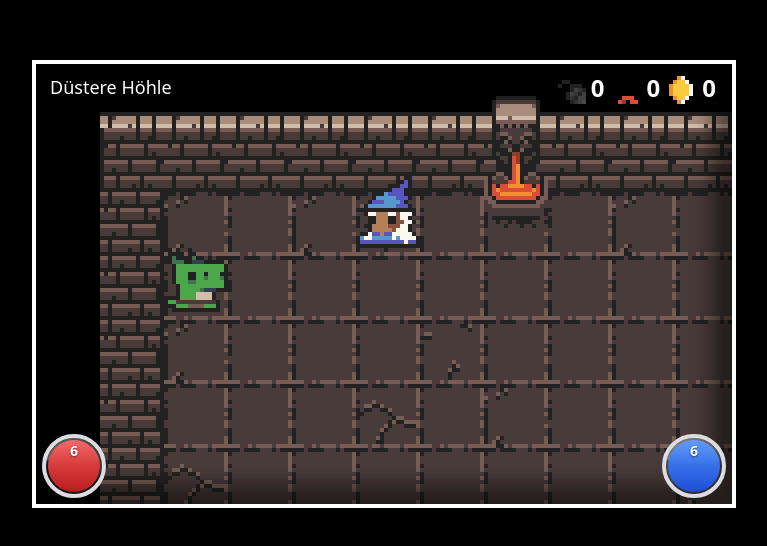
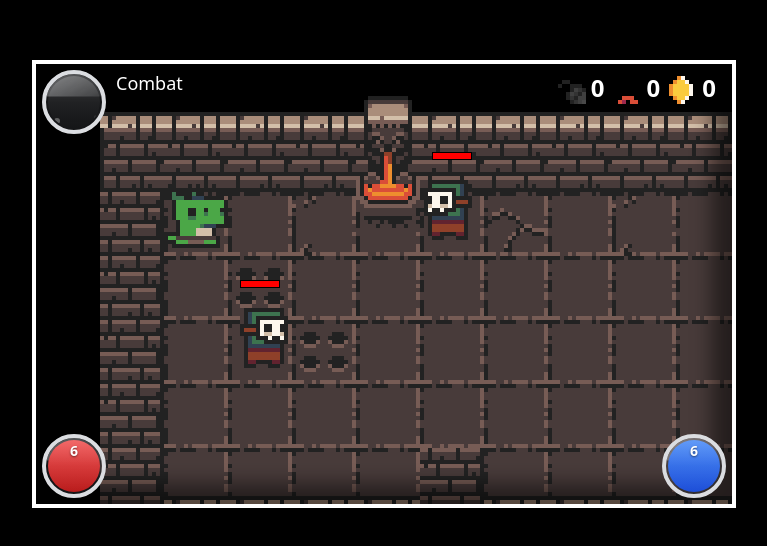
Before and after one commit to H-Schultz/hawk3, a Vue app: page /dungeon-crawler in a window 1280 px wide. Shown: the part 116-662 px from the top of the page, without its empty margins (256-1023 px from the left). Built offline with nearby package versions, Linux system fonts and the light colour scheme.

Commit message:
Hawk3 DungeonCrawler weiter entwickelt

```diff
--- a/src/components/dungeon-crawler/DungeonCrawler.vue
+++ b/src/components/dungeon-crawler/DungeonCrawler.vue
@@ -111,6 +111,11 @@ const loadMap = (mapIndex) => {
   currentMapIndex.value = mapIndex;
   currentMap.value = mapData;
   dungeonMap.value = processedLayout;
+  traps.value.forEach(trap => {
+    if (trap.timerId) {
+      clearTimeout(trap.timerId);
+    }
+  });
   traps.value = [];
 
   for (let y = 0; y < layout.length; y++) {
@@ -119,9 +124,13 @@ const loadMap = (mapIndex) => {
         startPos = {x, y};
       }
       if (layout[y][x] === 30) {
-        initializeTrap(x, y);
+        traps.value.push({x, y, status: 'active'});
       }
     }
+  }
+
+  if (traps.value.length > 0) {
+    initializeTraps();
   }
 
   player.value.position = startPos;
@@ -167,6 +176,34 @@ const loadMap = (mapIndex) => {
   }
 
   return true;
+};
+
+const initializeTraps = () => {
+  traps.value.forEach(trap => {
+    initializeTrap(trap.x, trap.y);
+  });
+};
+
+const initializeTrap = (x, y) => {
+  const toggleTrapStatus = () => {
+    const trap = traps.value.find(trap => trap.x === x && trap.y === y);
+    if (!trap) return;
+    trap.status = trap.status === 'active' ? 'idle' : 'active';
+    if (trap.status === 'active' && player.value.position.x === x && player.value.position.y === y) {
+
+      console.log('active Trap', trap, x, y, trap.timerId);
+      checkTrapDamage(player.value.position);
+    }
+    trap.timerId = setTimeout(
+        toggleTrapStatus,
+        trap.status === 'active' ? TILES[30].trap.activeTime : TILES[30].trap.activationInterval
+    );
+  };
+  const trap = traps.value.find(trap => trap.x === x && trap.y === y);
+  if (trap) {
+    console.log('Init Trap', trap, x, y, trap.timerId);
+    trap.timerId = setTimeout(toggleTrapStatus, TILES[30].trap.activeTime);
+  }
 };
 
 const startQuest = (quest) => {
@@ -960,34 +997,6 @@ const getTileObjects = (tile, rowIndex, tileIndex) => {
   return null;
 };
 
-const initializeTrap = (x, y) => {
-  traps.value.push({x, y, status: 'active'});
-  const toggleTrapStatus = () => {
-    const trap = traps.value.find(trap => trap.x === x && trap.y === y);
-    if (!trap) return;
-    trap.status = trap.status === 'active' ? 'idle' : 'active';
-    if (trap.status === 'active') {
-      checkTrapDamage(player.value.position);
-    }
-    trap.timerId = setTimeout(
-        toggleTrapStatus,
-        trap.status === 'active' ? TILES[30].trap.activeTime : TILES[30].trap.activationInterval
-    );
-  };
-  // Starte den ersten Timer
-  const trap = traps.value.find(trap => trap.x === x && trap.y === y);
-  if (trap) {
-    trap.timerId = setTimeout(toggleTrapStatus, TILES[30].trap.activeTime);
-  }
-  // Optional: Cleanup-Funktion zurückgeben
-  return () => {
-    const trap = traps.value.find(trap => trap.x === x && trap.y === y);
-    if (trap && trap.timerId) {
-      clearTimeout(trap.timerId);
-    }
-  };
-};
-
 const checkTrapDamage = (playerPosition) => {
   const trap = traps.value.find(trap => trap.x === playerPosition.x && trap.y === playerPosition.y);
   if (trap && trap.status === 'active') {
--- a/src/components/dungeon-crawler/NPC.vue
+++ b/src/components/dungeon-crawler/NPC.vue
@@ -175,11 +175,10 @@ const handleKeyPress = (event) => {
   } else if (showDialog.value && (currentMessage.value === 'chooseCharacter' || currentMessage.value === 'chooseWeapon')) {
     checkChangeMoving();
     const length = currentMessage.value === 'chooseCharacter' ? characters.length : weapons.length;
-    console.log('length', length);
-    if (event.code === 'ArrowUp') {
+    if (event.code === 'ArrowUp' || event.key === 'w') {
       selectedCharacterIndex.value = (selectedCharacterIndex.value - 1 + length) % length;
       changeCharacter(selectedCharacterIndex.value);
-    } else if (event.code === 'ArrowDown') {
+    } else if (event.code === 'ArrowDown' || event.key === 's') {
       selectedCharacterIndex.value = (selectedCharacterIndex.value + 1) % length;
       changeCharacter(selectedCharacterIndex.value);
     }
--- a/src/components/dungeon-crawler/constants.js
+++ b/src/components/dungeon-crawler/constants.js
@@ -64,6 +64,44 @@ export const TILES = {
     99: {x: SPRITE_SIZE, y: SPRITE_SIZE * 4}, // NPC Platzhalter
 };
 export const MAPS = [
+    {
+        // Level 1: Quest: Einführung
+        layout: [
+            [0, 14, 14, 14, 14, 15, 14, 14, 14, 14, 14, 14, 14, 0],
+            [0, 10, 11, 11, 11, 17, 11, 11, 11, 11, 11, 11, 10, 0],
+            [0, 12, 90, 20, 21, 71, 20, 23, 20, 21, 20, 20, 10, 0],
+            [0, 12, 98, 30, 20, 20, 20, 20, 20, 20, 20, 20, 10, 0],
+            [0, 12, 20, 20, 30, 20, 20, 20, 20, 20, 20, 20, 10, 0],
+            [0, 12, 20, 20, 20, 20, 20, 20, 20, 20, 20, 20, 10, 0],
+            [0, 12, 40, 40, 40, 40, 12, 40, 40, 40, 40, 40, 10, 0],
+            [0, 11, 11, 11, 11, 11, 11, 11, 11, 11, 11, 11, 11, 0],
+        ],
+        enemiesRequired: 1,
+        name: 'Kriegerhalle',
+        type: 'combat',
+        allowedEnemyTypes: ['GOBLIN'],
+        allowedItems: ['BLUE_POTION', 'RED_POTION'],
+        maxEnemies: 2
+    },
+    {
+        // Level 1: Quest: Einführung
+        layout: [
+            [0, 14, 14, 14, 14, 15, 14, 14, 14, 14, 14, 14, 14, 0],
+            [0, 10, 11, 11, 11, 17, 11, 11, 11, 11, 11, 11, 10, 0],
+            [0, 12, 90, 20, 21, 71, 20, 23, 20, 21, 20, 20, 10, 0],
+            [0, 12, 98, 20, 20, 30, 20, 20, 20, 20, 20, 20, 10, 0],
+            [0, 12, 20, 30, 30, 20, 30, 20, 20, 20, 20, 20, 10, 0],
+            [0, 12, 20, 20, 20, 20, 20, 20, 20, 20, 20, 20, 10, 0],
+            [0, 12, 40, 40, 40, 40, 12, 40, 40, 40, 40, 40, 10, 0],
+            [0, 11, 11, 11, 11, 11, 11, 11, 11, 11, 11, 11, 11, 0],
+        ],
+        enemiesRequired: 1,
+        name: 'Kriegerhalle',
+        type: 'combat',
+        allowedEnemyTypes: ['GOBLIN'],
+        allowedItems: ['BLUE_POTION', 'RED_POTION'],
+        maxEnemies: 2
+    },
     {
         // Level 0: Choose character and weapon
         layout: [
@@ -742,4 +780,11 @@ export const WEAPON_CONFIG = {
         },
         size: {width: 16, height: 32},
     },
+    WAND: {
+        damage: 2,
+        sprite: {
+            x: SPRITE_SIZE * 21, y: SPRITE_SIZE * 8
+        },
+        size: {width: 16, height: 32},
+    }
 }
```
